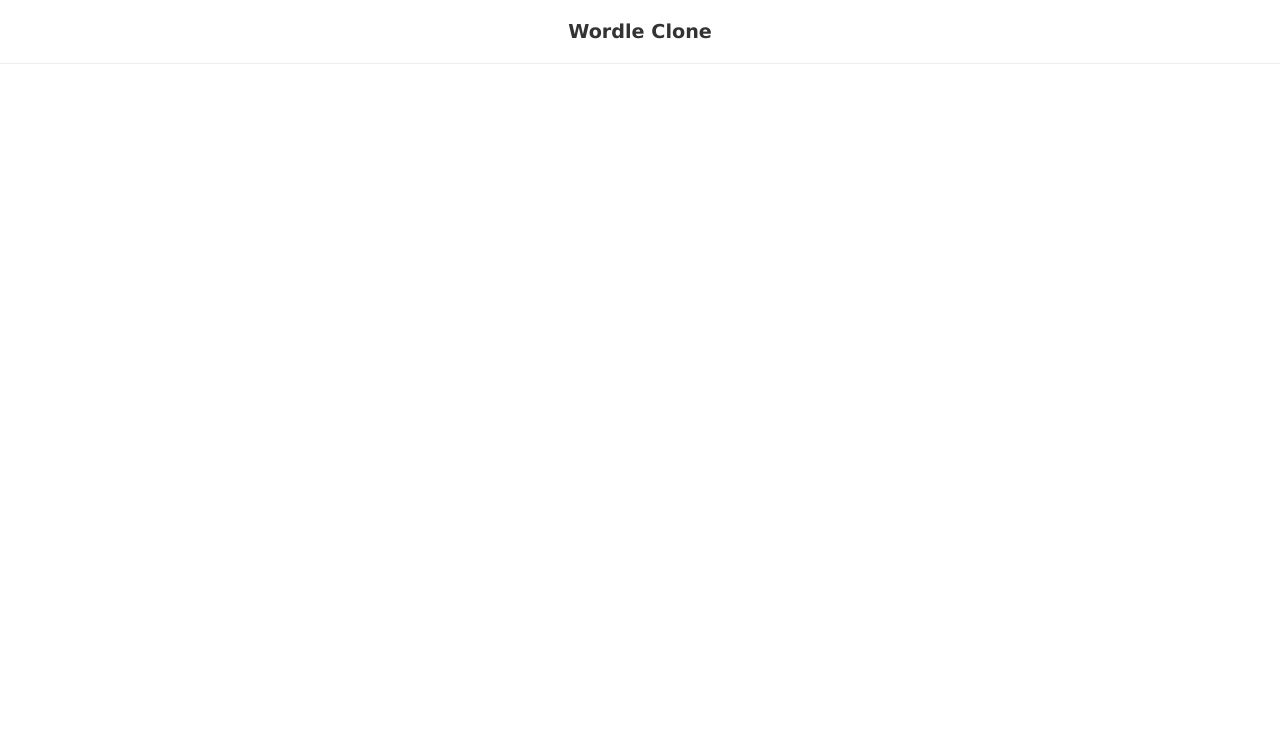
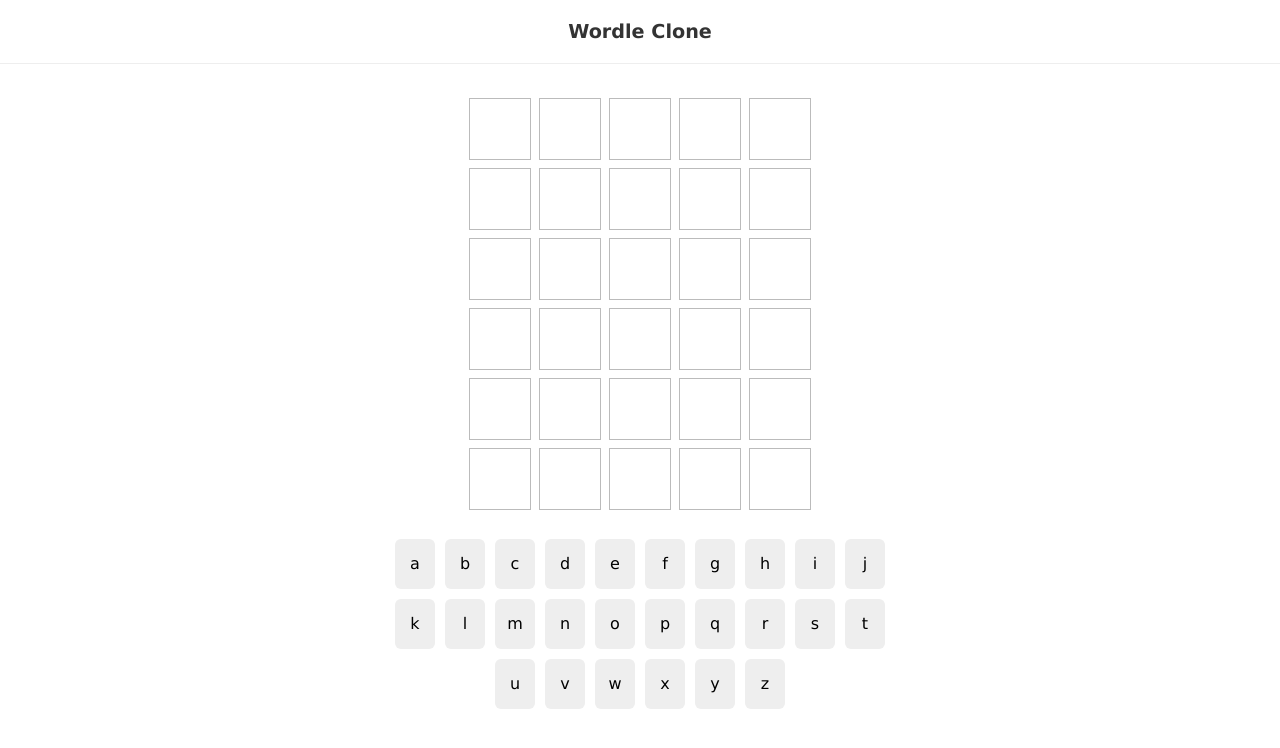
Before and after one commit to harshugpt/Hurdle, a React (Create React App) app: page / in a window 1280 px wide. Shown: the top 748 px of the page. Built offline with nearby package versions, Linux system fonts and the light colour scheme; no server answers; data requests are answered from the project's data file.

Commit message:
deployment changes

```diff
--- a/src/App.js
+++ b/src/App.js
@@ -12,11 +12,8 @@ function App() {
       .then((res) => {
         console.log(res);
       });*/
-    const apiUrl =
-      process.env.NODE_ENV === "production"
-        ? "https://hurdle-six.vercel.app/api"
-        : "http://localhost:3001";
-    axios.get("${apiUrl}/solutions").then((res) => {
+    const link = process.env.REACT_APP_API_URL;
+    axios.get(`${link}/solutions`).then((res) => {
       const response = res.data;
       const randomSolution =
         response[Math.floor(Math.random() * response.length)];
--- a/src/components/Keypad.jsx
+++ b/src/components/Keypad.jsx
@@ -4,11 +4,8 @@ import React, { useEffect, useState } from "react";
 const Keypad = ({ usedKeys }) => {
   const [letters, setLetters] = useState(null);
   useEffect(() => {
-    const apiUrl =
-      process.env.NODE_ENV === "production"
-        ? "https://hurdle-six.vercel.app/api"
-        : "http://localhost:3001";
-    axios.get("${apiUrl}/letters").then((res) => {
+    const link = process.env.REACT_APP_API_URL;
+    axios.get(`${link}/letters`).then((res) => {
       const response = res.data;
       setLetters(response);
     }, []);
```
Also changed, not shown: 1 other file (tests, documents, lock files or other folders).
